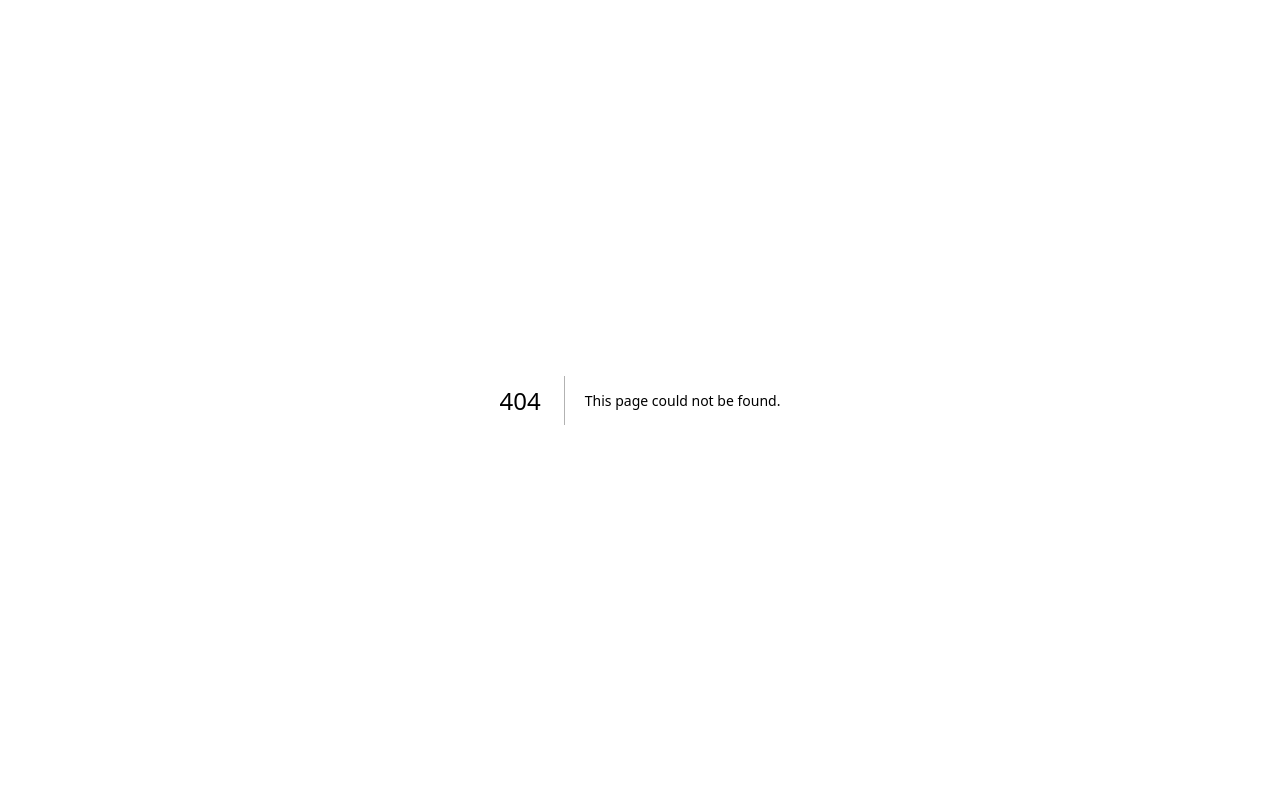
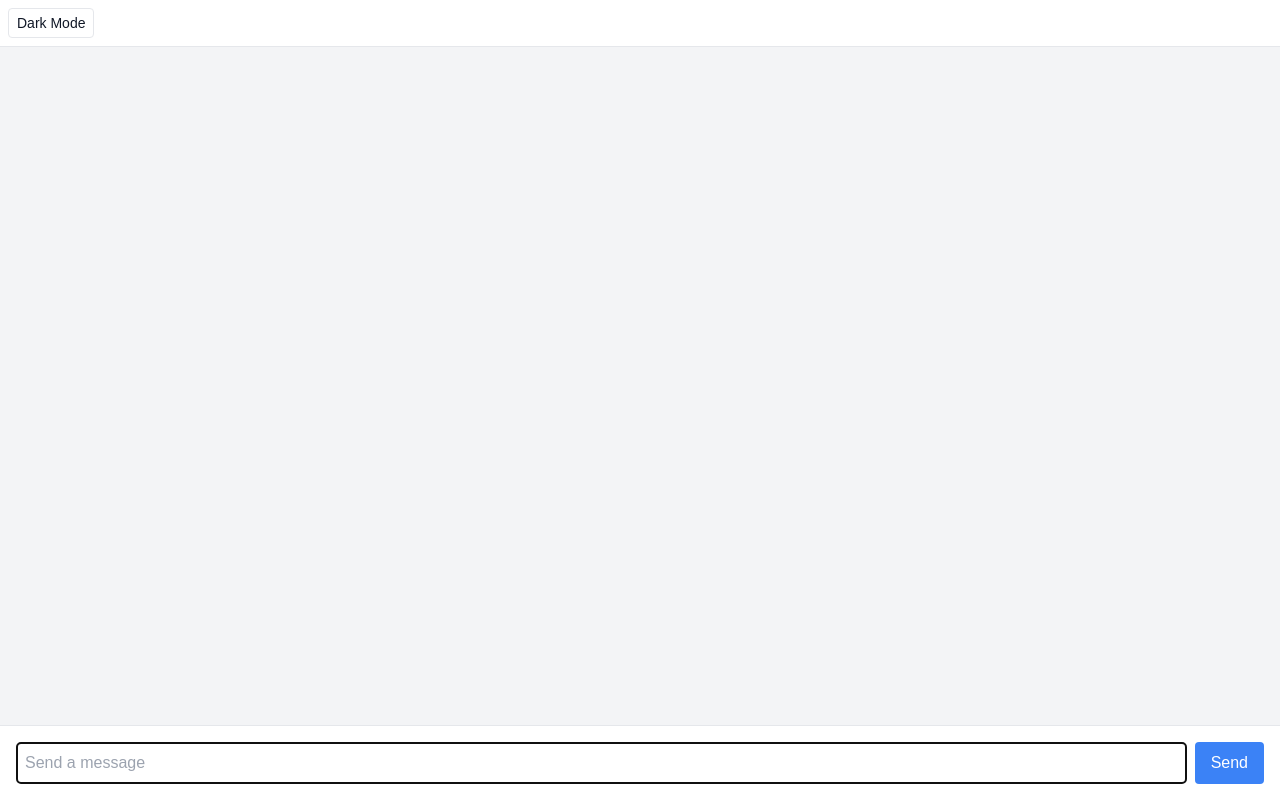
Before and after one commit to march-dave/react-next-anycase, a Next.js app: page /chatgpt-stream in a window 1280 px wide. Before the commit this address had no page. Built offline with nearby package versions, Linux system fonts and the light colour scheme.

Commit message:
Add streaming ChatGPT UI

```diff
--- /dev/null
+++ b/pages/api/chatgpt-stream.js
@@ -0,0 +1,48 @@
+export default async function handler(req, res) {
+  if (req.method !== 'POST') {
+    res.status(405).end('Method not allowed');
+    return;
+  }
+  const apiKey = process.env.OPENAI_API_KEY;
+  if (!apiKey) {
+    res.status(500).end('Missing OPENAI_API_KEY');
+    return;
+  }
+  const { messages, model } = req.body;
+  const chosenModel = typeof model === 'string' && model.trim() ? model.trim() : 'gpt-3.5-turbo';
+  try {
+    const upstream = await fetch('https://api.openai.com/v1/chat/completions', {
+      method: 'POST',
+      headers: {
+        'Content-Type': 'application/json',
+        Authorization: `Bearer ${apiKey}`,
+      },
+      body: JSON.stringify({
+        model: chosenModel,
+        messages,
+        stream: true,
+      }),
+    });
+    if (!upstream.ok) {
+      const errText = await upstream.text();
+      throw new Error(errText);
+    }
+    res.writeHead(200, {
+      'Content-Type': 'text/event-stream',
+      'Cache-Control': 'no-cache, no-transform',
+      Connection: 'keep-alive',
+    });
+    upstream.body.on('data', (chunk) => {
+      res.write(chunk);
+    });
+    upstream.body.on('end', () => {
+      res.end();
+    });
+    upstream.body.on('error', (err) => {
+      console.error('Stream error', err);
+      res.end();
+    });
+  } catch (err) {
+    res.status(500).end('Error: ' + err.message);
+  }
+}
--- /dev/null
+++ b/pages/chatgpt-stream.js
@@ -0,0 +1,113 @@
+import { useState, useRef, useEffect } from 'react';
+import Head from 'next/head';
+import ChatBubble from '@/components/ChatBubble';
+import DarkModeToggle from '@/components/DarkModeToggle';
+
+export default function ChatGptStreamPage() {
+  const [messages, setMessages] = useState([]);
+  const [input, setInput] = useState('');
+  const [loading, setLoading] = useState(false);
+  const endRef = useRef(null);
+  const inputRef = useRef(null);
+
+  useEffect(() => {
+    if (endRef.current) {
+      endRef.current.scrollIntoView({ behavior: 'smooth' });
+    }
+  }, [messages, loading]);
+
+  useEffect(() => {
+    if (inputRef.current) {
+      inputRef.current.focus();
+    }
+  }, []);
+
+  useEffect(() => {
+    if (!loading && inputRef.current) {
+      inputRef.current.focus();
+    }
+  }, [loading]);
+
+  const handleSubmit = async (e) => {
+    e.preventDefault();
+    if (!input.trim()) return;
+    const userMsg = { role: 'user', text: input };
+    setMessages((prev) => [...prev, userMsg]);
+    setInput('');
+    setLoading(true);
+    let botMsg = { role: 'assistant', text: '' };
+    setMessages((prev) => [...prev, botMsg]);
+    try {
+      const res = await fetch('/api/chatgpt-stream', {
+        method: 'POST',
+        headers: { 'Content-Type': 'application/json' },
+        body: JSON.stringify({
+          messages: [...messages, userMsg].map((m) => ({ role: m.role, content: m.text })),
+        }),
+      });
+      const reader = res.body.getReader();
+      const decoder = new TextDecoder();
+      while (true) {
+        const { value, done } = await reader.read();
+        if (done) break;
+        const chunk = decoder.decode(value);
+        const lines = chunk.split('\n');
+        for (const line of lines) {
+          const cleaned = line.replace(/^data: /, '').trim();
+          if (!cleaned || cleaned === '[DONE]') continue;
+          try {
+            const data = JSON.parse(cleaned);
+            const content = data.choices?.[0]?.delta?.content;
+            if (content) {
+              botMsg.text += content;
+              setMessages((prev) => {
+                const newMsgs = [...prev];
+                newMsgs[newMsgs.length - 1] = { ...botMsg };
+                return newMsgs;
+              });
+            }
+          } catch (err) {
+            console.error('Parse error', err);
+          }
+        }
+      }
+    } catch (err) {
+      setMessages((prev) => [...prev, { role: 'assistant', text: 'Error: ' + err.message }]);
+    } finally {
+      setLoading(false);
+    }
+  };
+
+  return (
+    <>
+      <Head>
+        <title>ChatGPT Stream UI</title>
+      </Head>
+      <div className="flex flex-col h-screen bg-white dark:bg-gray-900 text-gray-900 dark:text-gray-100">
+        <div className="p-2 border-b bg-white dark:bg-gray-800 dark:border-gray-700">
+          <DarkModeToggle />
+        </div>
+        <div className="flex-1 overflow-y-auto bg-gray-100 dark:bg-gray-900 p-4">
+          {messages.map((msg, idx) => (
+            <ChatBubble key={idx} message={msg} />
+          ))}
+          {loading && <ChatBubble message={{ role: 'assistant', text: '...' }} />}
+          <div ref={endRef} />
+        </div>
+        <form onSubmit={handleSubmit} className="p-4 border-t bg-white dark:bg-gray-800 dark:border-gray-700 flex gap-2">
+          <textarea
+            ref={inputRef}
+            rows={1}
+            className="w-full border border-gray-300 dark:border-gray-700 rounded p-2 resize-none bg-white dark:bg-gray-700 text-gray-900 dark:text-gray-100"
+            value={input}
+            onChange={(e) => setInput(e.target.value)}
+            placeholder="Send a message"
+          />
+          <button type="submit" className="bg-blue-500 text-white rounded px-4 py-2 disabled:opacity-50" disabled={loading} aria-label="Send message">
+            Send
+          </button>
+        </form>
+      </div>
+    </>
+  );
+}
```
Also changed, not shown: 1 other file (tests, documents, lock files or other folders).
